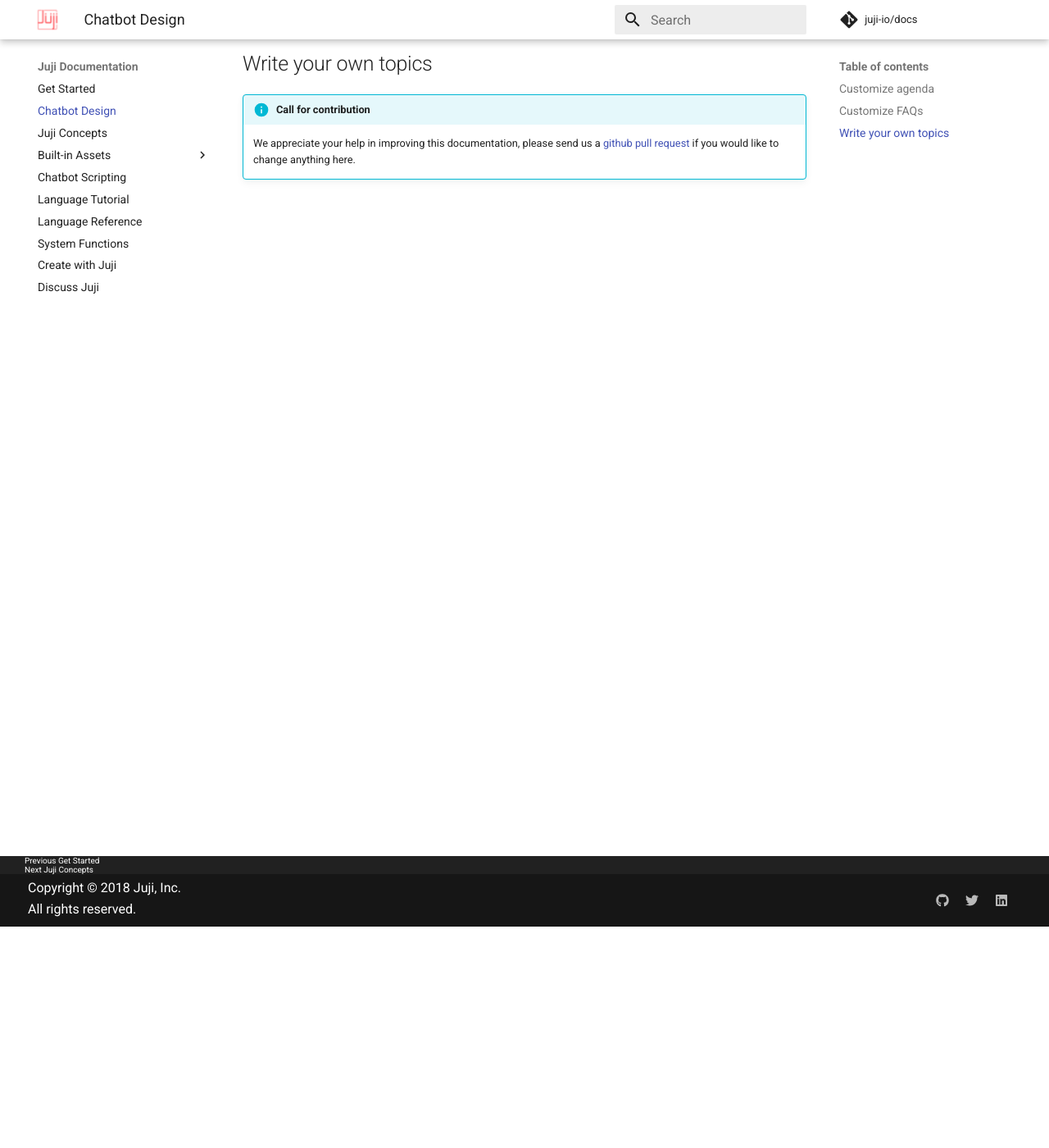
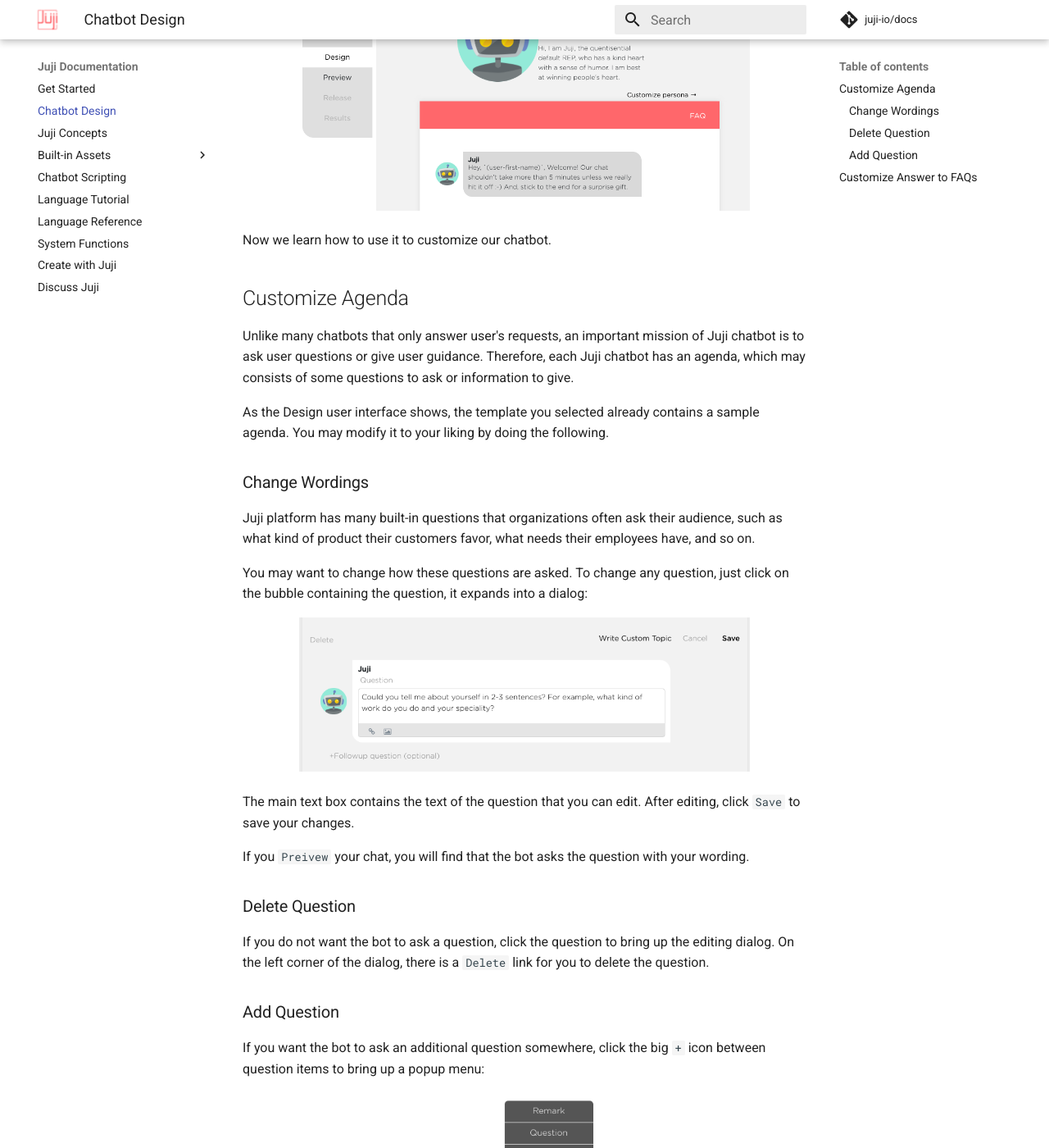
Before and after one commit to juji-io/docs, an MkDocs documentation site: the page built from docs/design.md, in a window 1280 px wide and 1400 px high, scrolled down 270 px. Shown: the whole window at 82% size. Built offline with MkDocs 1.6.1 and Material for MkDocs 9.7.7, drawn with Linux system fonts in a browser that asks for light colours; comment, search, counter and statistics services are not loaded; some of the changed text lies outside the part shown.

Commit message:
first pass of design view

```diff
--- a/docs/design.md
+++ b/docs/design.md
@@ -1,12 +1,84 @@
 # Customize Chatbot in Design View
 
-## Customize agenda
+We have had a glance at the Chatbot Design view already in [Get Started](index.md).
 
-## Customize FAQs
+<p align="center"><img src="../img/design-page.png" alt="Design page" width="550"/></p>
 
-## Write your own topics
+Now we learn how to use it to customize our chatbot.
 
-!!! info "Call for contribution"
-    We appreciate your help in improving this documentation, please send us a
-    [github pull request](https://github.com/juji-io/docs) if you would like to
-    change anything here.
+## Customize Agenda
+
+Unlike many chatbots that only answer user's requests, an important mission of
+Juji chatbot is to ask user questions or give user guidance. Therefore, each
+Juji chatbot has an agenda, which may consists of some questions to ask or
+information to give.
+
+As the Design user interface shows, the template you selected already contains a
+sample agenda. You may modify it to your liking by doing the following.
+
+### Change Wordings
+
+Juji platform has many built-in questions that organizations often ask their
+audience, such as what kind of product their customers favor, what needs their
+employees have, and so on.
+
+You may want to change how these questions are asked. To change any question,
+just click on the bubble containing the question, it expands into a dialog:
+
+<p align="center"><img src="../img/change-wording.png" alt="Change wording" width="550"/></p>
+
+The main text box contains the text of the question that you can edit. After
+editing, click `Save` to save your changes.
+
+If you `Preivew` your chat, you will find that the bot asks the question with
+your wording.
+
+### Delete Question
+
+If you do not want the bot to ask a question, click the question to bring up the
+editing dialog. On the left corner of the dialog, there is a `Delete` link for you to
+delete the question.
+
+### Add Question
+
+If you want the bot to ask an additional question somewhere, click the big `+`
+icon between question items to bring up a popup menu:
+
+<p align="center"><img src="../img/add-question.png" alt="Add question" width="550"/></p>
+
+Select `Qeustion Bank`, it brings up a dialog that allows you to select the Juji
+built-in questions that your bot can ask the audience.
+
+<p align="center"><img src="../img/question-bank.png" alt="Question bank" width="550"/></p>
+
+Juji works hard to handle the contingencies surrounding these built-in
+questions, such as followup inquiries, uncooperative responses, and so on,
+based on our ample experience in developing and deploying chatbots to many real
+use cases. We recommend you to try these built-ins first.
+
+If you could not find a built-in that is close to the question you have in mind,
+you may write your own topic to handle them by clicking `Write Custom Topic`
+link in the editing dialog. Refers to [Juji Concepts](concept.md) to start
+learning your way around writing topics.
+
+## Customize Answer to FAQs
+
+As expected, Juji bot can answer user's common questions. You can customize the
+bot's answers to these frequently asked questions (FAQs) by clicking on the `FAQ` link
+at the right side of the red bar on top. It brings up a dialog:
+
+<p align="center"><img src="../img/faq-edit.png" alt="FAQ edit" width="550"/></p>
+
+On top of the dialog is a pull down menu to select questions to add to
+the list of FAQs you bot will answer.
+
+Juji works hard to recognize these questions in whatever form your users may
+choose to ask them. Asking a similar question in completely different ways would
+normally not deter Juji bot, thanks to modern natural language processing.
+
+Once the questions are added to the list of FAQs, all you need to do is to provide
+your answers to these questions. Users may ask these questions any time during
+the conversation and Juji bot would answer them correctly using your answers.
+
+You can also delete questions that are not relevant to you. After you are done
+with editing the FAQs, do not forget to click `Save`.
```
Also changed, not shown: docs/img/add-question.png (added), docs/img/change-wording.png (added), docs/img/faq-edit.png (added), docs/img/question-bank.png (added).
